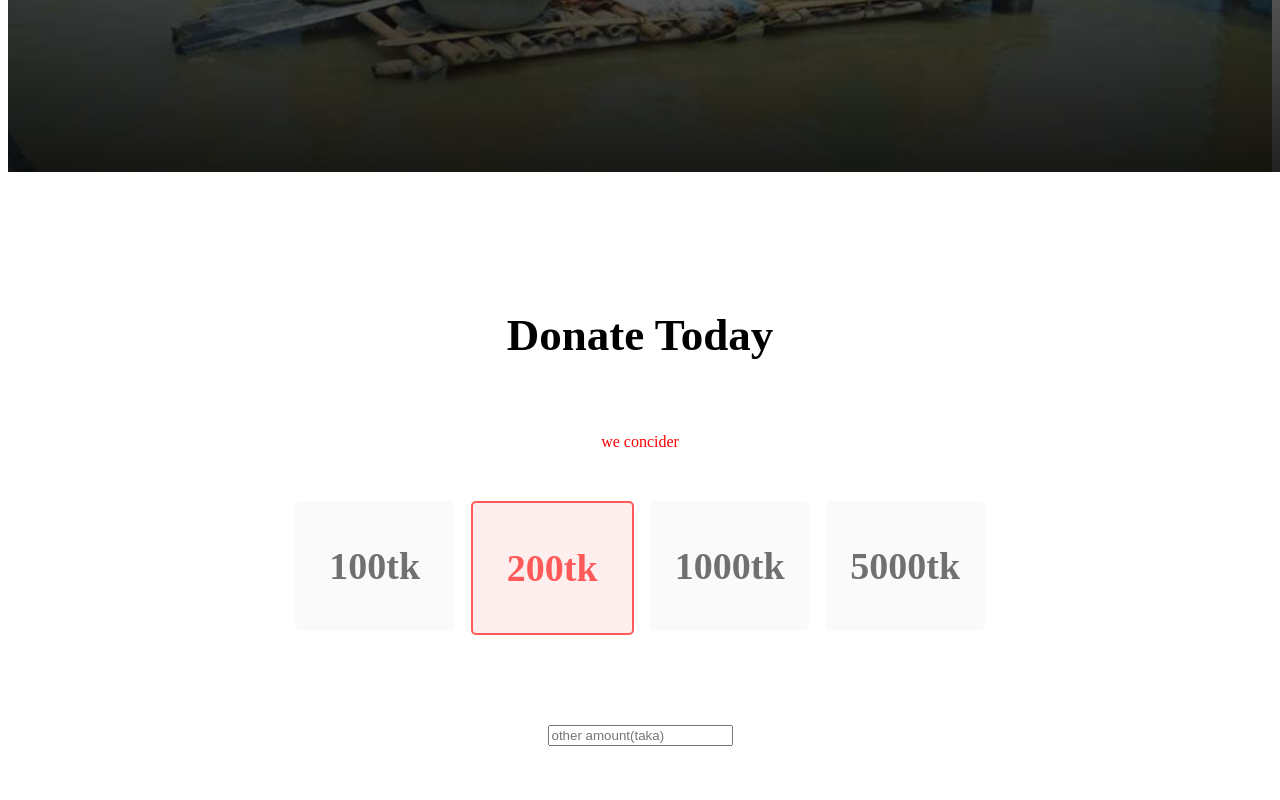
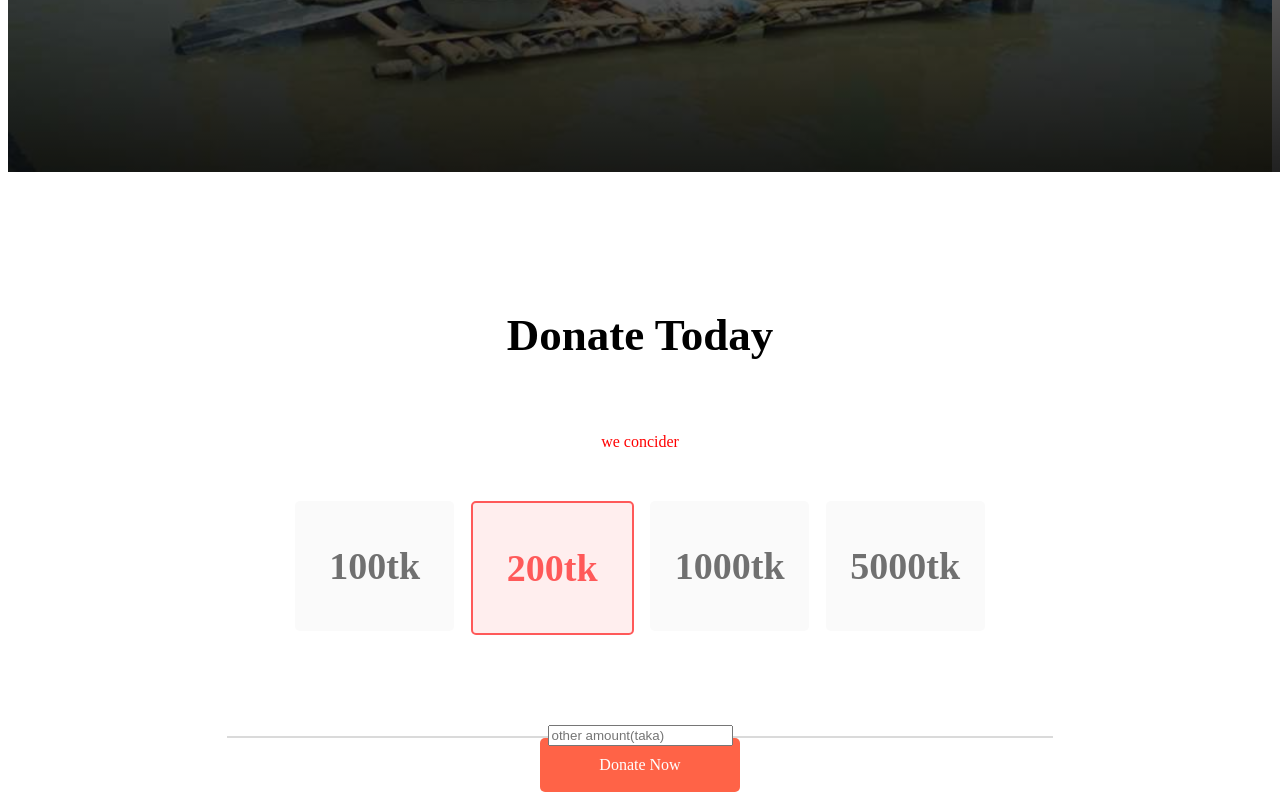
Before and after one commit to md-rafikul/daily-repo, a plain HTML site: page index.html in a window 1280 px wide. Shown: the part 541-1341 px from the top of the page. Before the commit the page ends 1295 px from the top, so only its background shows below. Drawn offline with Linux system fonts and the light colour scheme.

Commit message:
first commit

```diff
--- a/index.html
+++ b/index.html
@@ -60,12 +60,8 @@
             <input type="number" placeholder="other amount(taka)" name="" id="">
 
         </form>
-
-
-
-
-
-
+        <div class="diver"></div>
+        <a href="#" target="_blank">Donate Now</a>
     </section>
 
 
--- a/style.css
+++ b/style.css
@@ -140,6 +140,10 @@ h3 {
 .other-amount input {
     width: 688px;
     text-align: center;
+}
 
+.diver {
 
+    border: 1px solid #dadada;
+    margin-top: -10px;
 }
```
